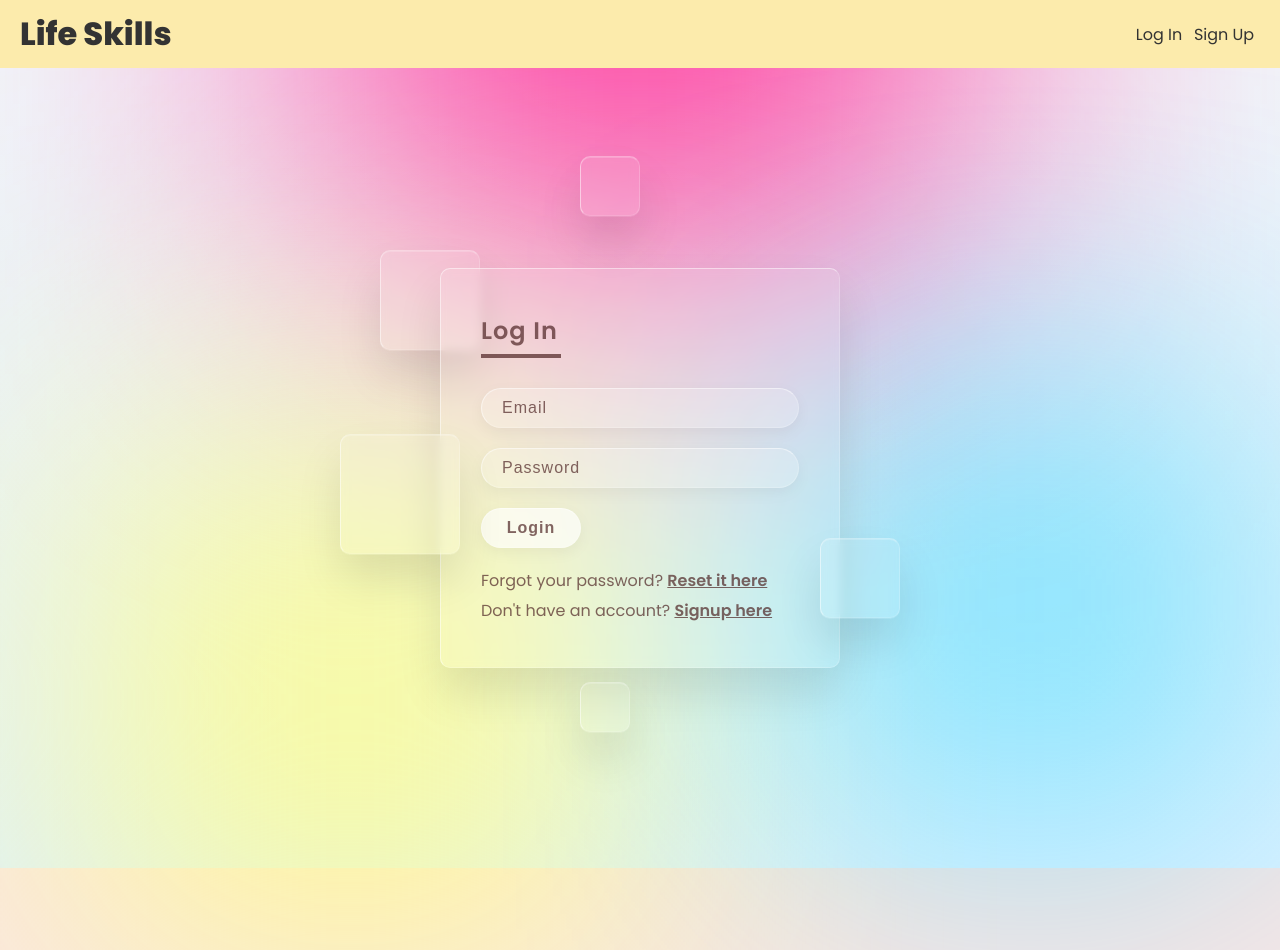
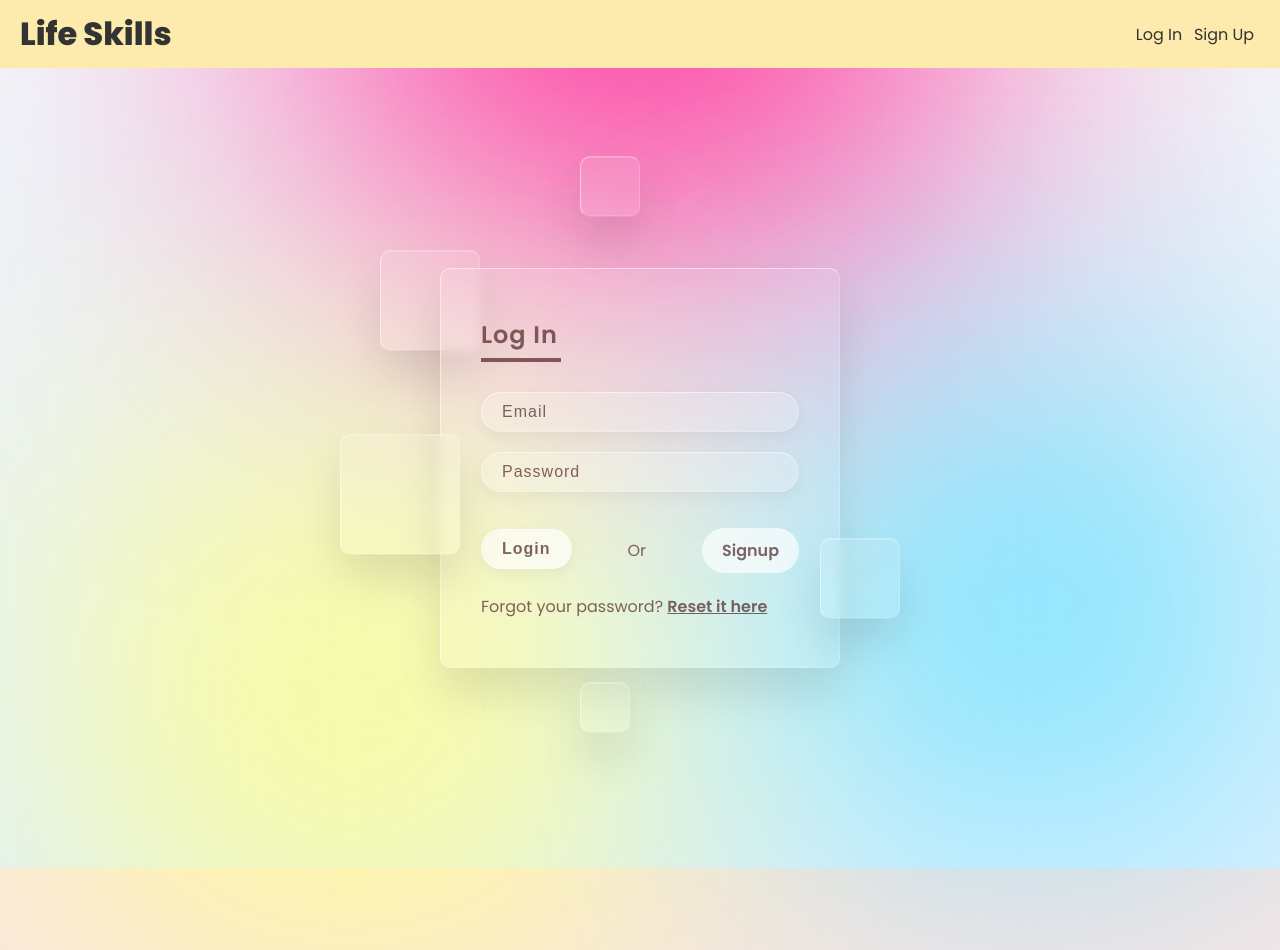
Before and after one commit to Matt-LaRochelle/life-skills, a React (Create React App) app in the folder frontend/: page /login in a window 1280 px wide. Built offline with nearby package versions, Linux system fonts and the light colour scheme.

Commit message:
update login form

```diff
--- a/frontend/src/pages/login/Login.js
+++ b/frontend/src/pages/login/Login.js
@@ -46,12 +46,16 @@ const Login = () => {
                                     value={password}
                                 />
                             </div>
-                            <div className='inputBox'>
-                                <input type="submit" value="Login" disabled={isLoading} />
+                            <div className='login-signup-flex'>
+
+                                <div className='inputBox login'>
+                                    <input type="submit" value="Login" disabled={isLoading} />
+                                </div>
+                                <p className="OR">Or</p>
+                                <Link to="/signup" className="signup-button">Signup</Link>
                             </div>
 
                             <p className='forget'>Forgot your password? <Link to="/forgot">Reset it here</Link></p>
-                            <p className='forget'>Don't have an account? <Link to="/signup">Signup here</Link></p>
                             {error && <div className='error'>{error}</div>}
                             {isLoading &&
                                     <div className="loading">
--- a/frontend/src/pages/login/login.css
+++ b/frontend/src/pages/login/login.css
@@ -165,13 +165,46 @@
     color: hsla(0, 38%, 22%, 0.7);
     max-width: 100px;
     cursor: pointer;
-    margin-bottom: 20px;
+    /* margin-bottom: 20px; */
     font-weight: 600;
 }
 .form .inputBox input[type="submit"]:hover {
     filter: brightness(0.9);
     cursor: pointer;
     background-color: #ff359a1b;
+}
+.login-signup-flex {
+    display: flex;
+    justify-content: space-between;
+    align-items: center;
+}
+
+.signup-button {
+    background: #ffffffa9;
+    color: #666;
+    color: hsla(0, 38%, 22%, 0.7);
+    max-width: 100px;
+    cursor: pointer;
+    /* margin: 20px 0px; */
+    margin: 0;
+    font-weight: 600;
+    outline: none;
+    padding: 10px 20px;
+    border-radius: 35px;
+    text-decoration: none;
+}
+.signup-button:hover {
+    filter: brightness(0.9);
+    cursor: pointer;
+    background-color: #ff359a1b;
+}
+.OR {
+    /* margin: 20px 0 20px 40px; */
+    color: hsla(0, 38%, 22%, 0.7);
+}
+.inputBox.login {
+    width: max-content;
+    margin: 7px 0 0;
 }
 
 .forget {
```
